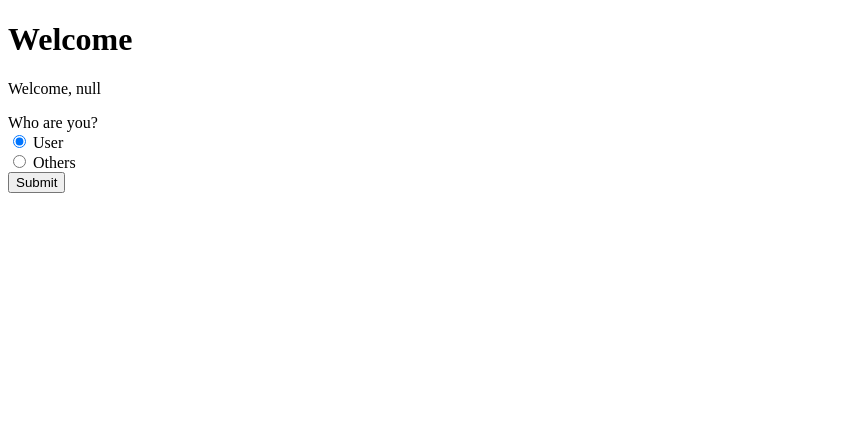
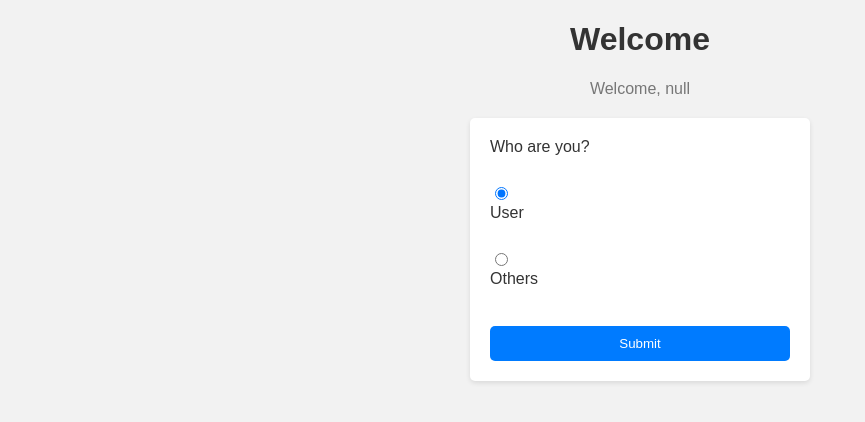
Before and after one commit to KanishkNoir/Fibr-Quiz--API, a website: page frontend/addUser.html in a window 1280 px wide. Shown: the whole page, without its empty margins (0-865 px from the left). Drawn offline with Linux system fonts and the light colour scheme.

Commit message:
css added to addUser

```diff
--- a/frontend/addUser.html
+++ b/frontend/addUser.html
@@ -4,6 +4,57 @@
   <meta charset="UTF-8">
   <meta name="viewport" content="width=device-width, initial-scale=1.0">
   <title>Welcome Page</title>
+  <style>
+    body {
+      font-family: Arial, sans-serif;
+      background-color: #f2f2f2;
+    }
+
+    h1 {
+      color: #333;
+      text-align: center;
+    }
+
+    p {
+      color: #777;
+      text-align: center;
+    }
+
+    form {
+      max-width: 300px;
+      margin: 20px auto;
+      padding: 20px;
+      background-color: #fff;
+      border-radius: 5px;
+      box-shadow: 0 2px 5px rgba(0, 0, 0, 0.1);
+    }
+
+    label {
+      display: block;
+      margin-bottom: 10px;
+      color: #333;
+    }
+
+    input[type="radio"] {
+      margin-right: 5px;
+    }
+
+    button[type="submit"] {
+      display: block;
+      width: 100%;
+      padding: 10px;
+      margin-top: 10px;
+      background-color: #007bff;
+      color: #fff;
+      border: none;
+      border-radius: 5px;
+      cursor: pointer;
+    }
+
+    button[type="submit"]:hover {
+      background-color: #0056b3;
+    }
+  </style>
 </head>
 <body>
   <h1>Welcome</h1>
```
